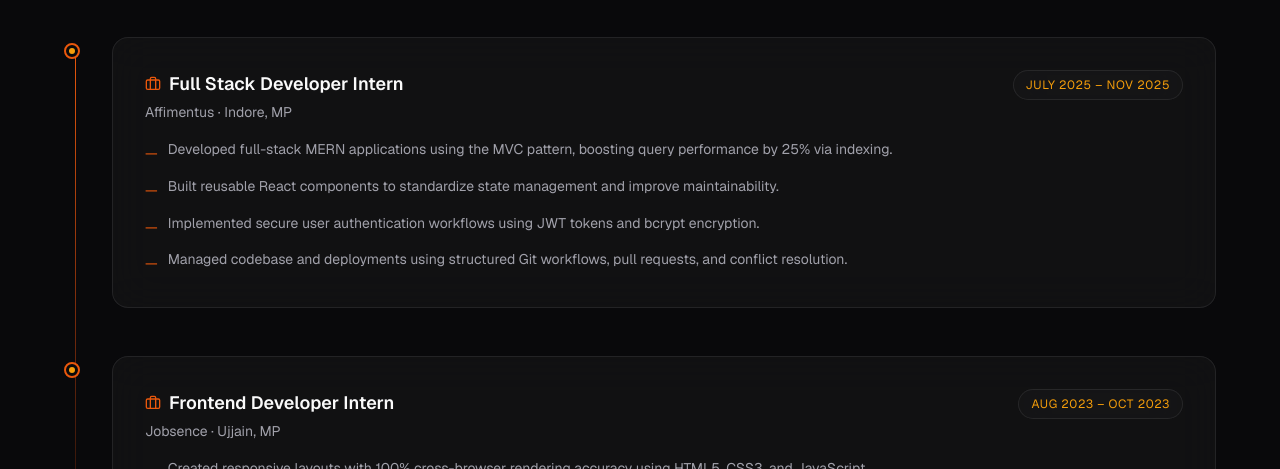
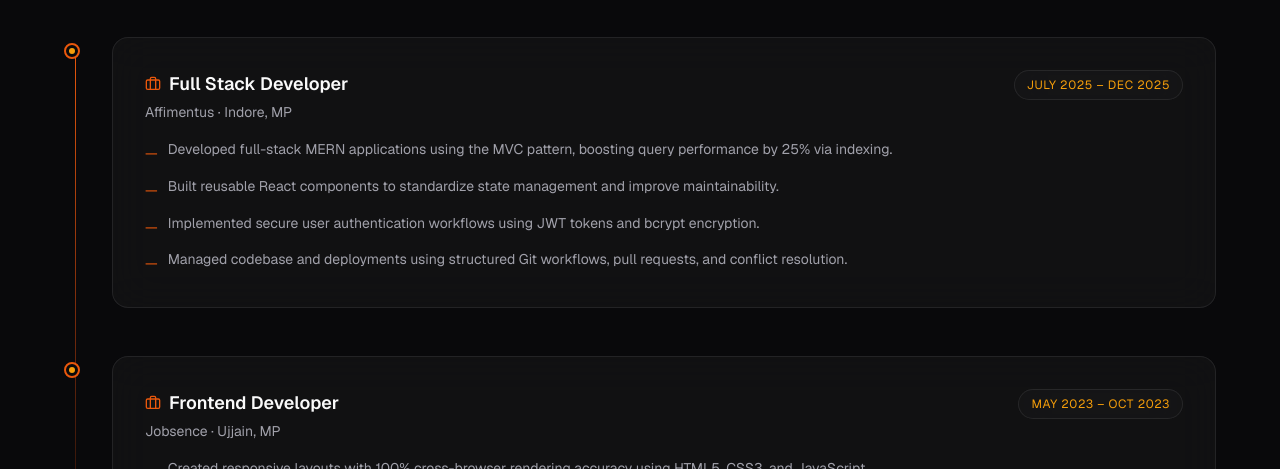
Before and after one commit to AdamyaMehta07/Portfolio1, a React (Vite) app in the folder portfolio/: page / in a window 1280 px wide. Shown: the part 3955-4424 px from the top of the page. Built offline with nearby package versions, Linux system fonts and the light colour scheme.

Commit message:
fix something

```diff
--- a/portfolio/src/data/content.js
+++ b/portfolio/src/data/content.js
@@ -171,10 +171,10 @@ export const projects = [
 
 export const experience = [
   {
-    role: 'Full Stack Developer Intern',
+    role: 'Full Stack Developer ',
     company: 'Affimentus',
     location: 'Indore, MP',
-    period: 'July 2025 – Nov 2025',
+    period: 'July 2025 – Dec 2025',
     points: [
       'Developed full-stack MERN applications using the MVC pattern, boosting query performance by 25% via indexing.',
       'Built reusable React components to standardize state management and improve maintainability.',
@@ -183,10 +183,10 @@ export const experience = [
     ],
   },
   {
-    role: 'Frontend Developer Intern',
+    role: 'Frontend Developer ',
     company: 'Jobsence',
     location: 'Ujjain, MP',
-    period: 'Aug 2023 – Oct 2023',
+    period: 'May 2023 – Oct 2023',
     points: [
       'Created responsive layouts with 100% cross-browser rendering accuracy using HTML5, CSS3, and JavaScript.',
       'Built interactive UI modules using modern layout techniques like CSS Flexbox and Grid.',
```
